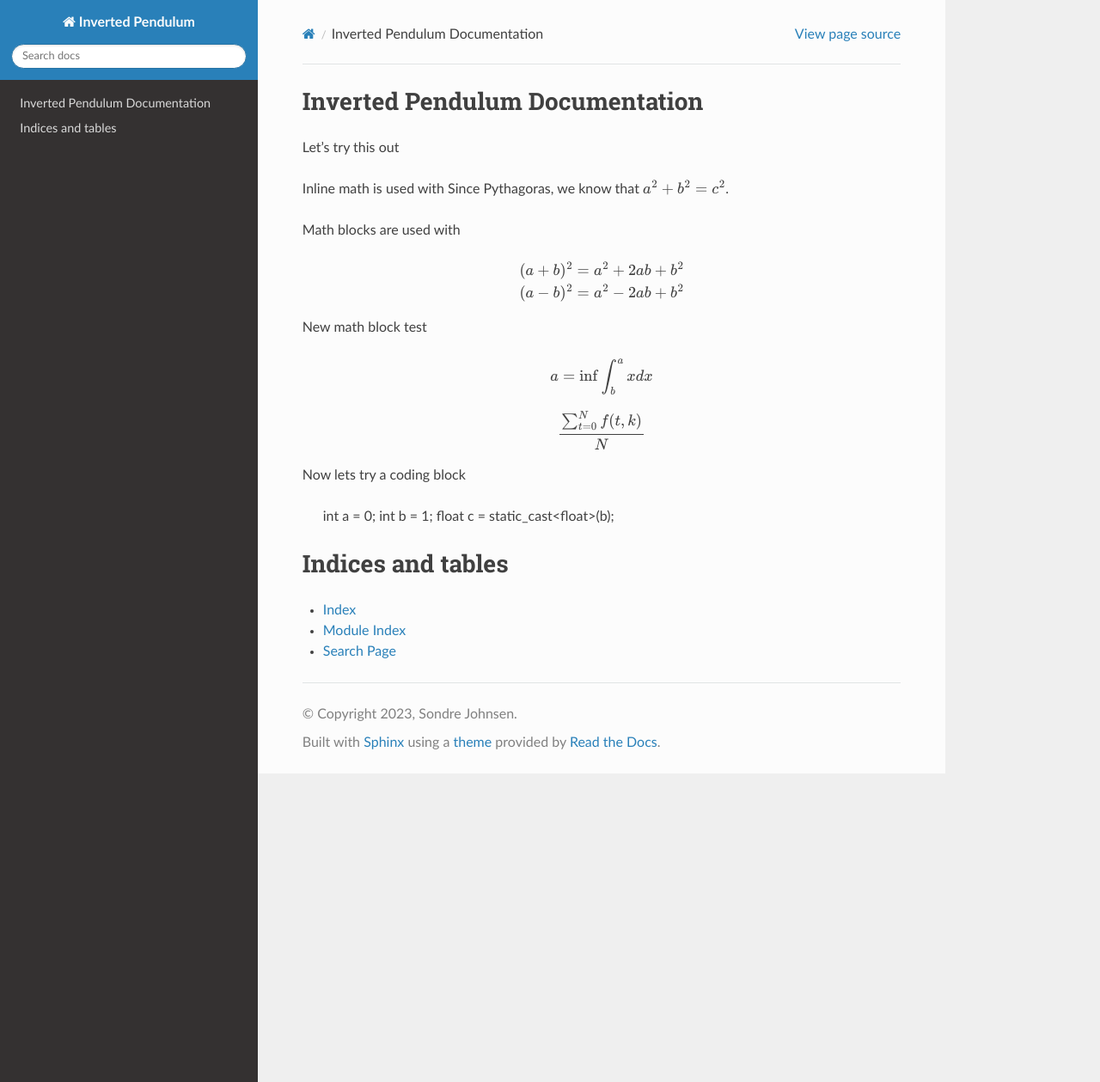
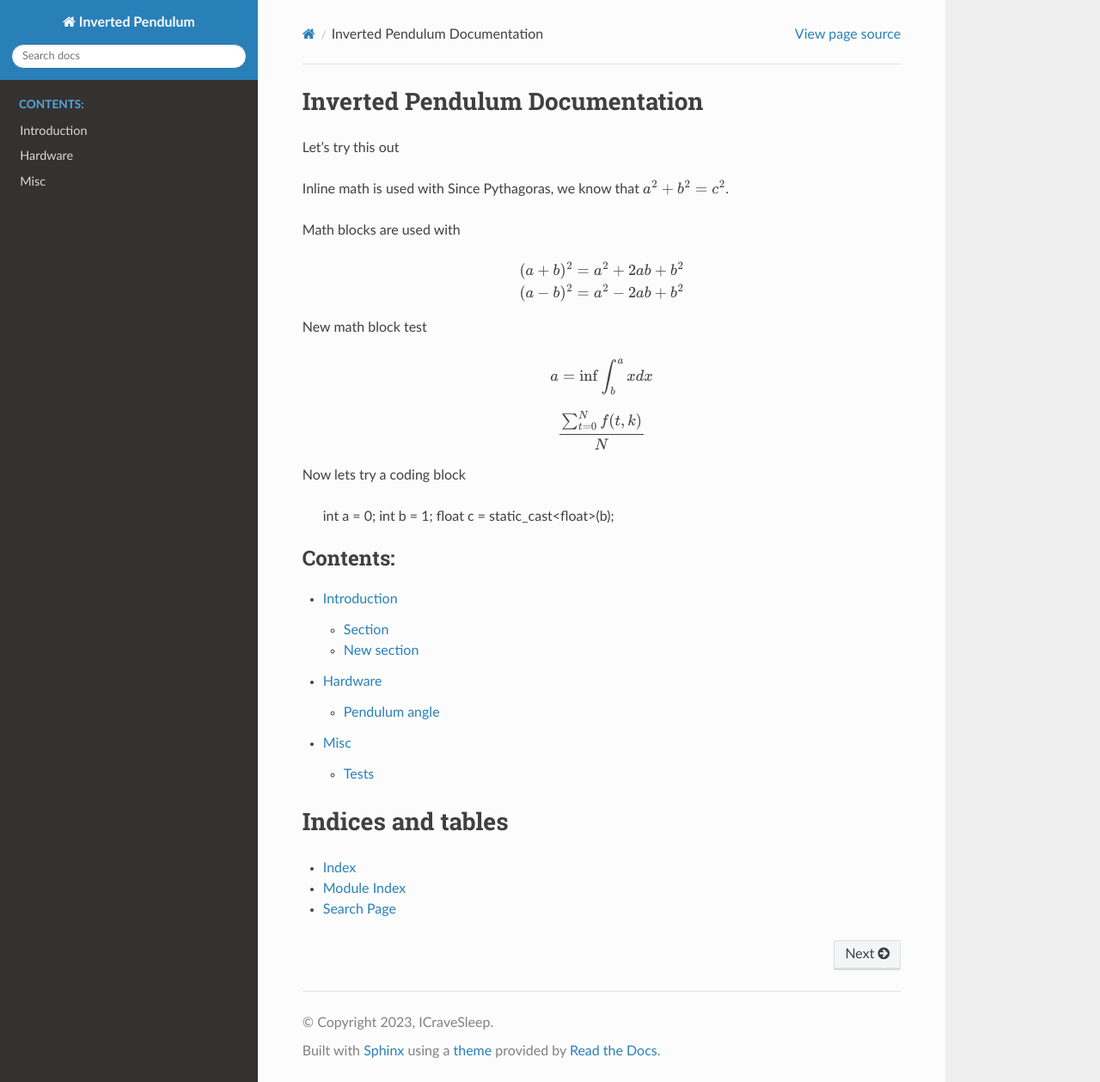
Before and after one commit to JS-Robotics/inverted_pendulum_project, a Sphinx documentation site: the page built from docs/index.rst, in a window 1280 px wide and 1259 px high. Shown: the whole window at 86% size. Built offline with Sphinx 7.4.7 and the Read the Docs theme 2.0.0, drawn with Linux system fonts in a browser that asks for light colours.

Commit message:
Still working on shpinx setup

```diff
--- /dev/null
+++ b/docs/_static/css/custom.css
@@ -0,0 +1,9 @@
+div.leftside {
+    width: 414px;
+    padding: 0px 3px 0px 0px;
+    float: left;
+}
+
+div.rightside {
+    margin-left: 425px;
+}
--- a/docs/conf.py
+++ b/docs/conf.py
@@ -7,8 +7,8 @@
 # https://www.sphinx-doc.org/en/master/usage/configuration.html#project-information
 
 project = 'Inverted Pendulum'
-copyright = '2023, Sondre Johnsen'
-author = 'Sondre Johnsen'
+copyright = '2023, ICraveSleep'
+author = 'ICraveSleep'
 release = 'v0.1'
 
 # -- General configuration ---------------------------------------------------
@@ -31,3 +31,9 @@ exclude_patterns = ['_build', 'Thumbs.db', '.DS_Store']
 
 html_theme = 'sphinx_rtd_theme'
 html_static_path = ['_static']
+
+# Customs
+# CSS custom: https://stackoverflow.com/questions/62626722/removing-borders-from-a-table-in-sphinx-documentation
+html_css_files = [
+    'css/custom.css',
+]
--- a/docs/index.rst
+++ b/docs/index.rst
@@ -39,7 +39,9 @@ Now lets try a coding block
    :maxdepth: 2
    :caption: Contents:
 
-
+   ./chapters/01_introduction
+   ./chapters/02_hardware
+   ./chapters/00_misc
 
 Indices and tables
 ==================
```
Also changed, not shown: docs/chapters/00_misc.rst (added, +77 -0 lines), docs/chapters/01_introduction.rst (added, +20 -0 lines), docs/chapters/02_hardware.rst (added, +77 -0 lines), docs/figures/02_hardware/amt213fv.PNG (added).
